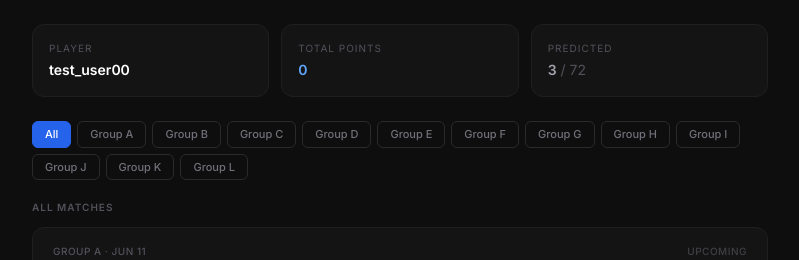
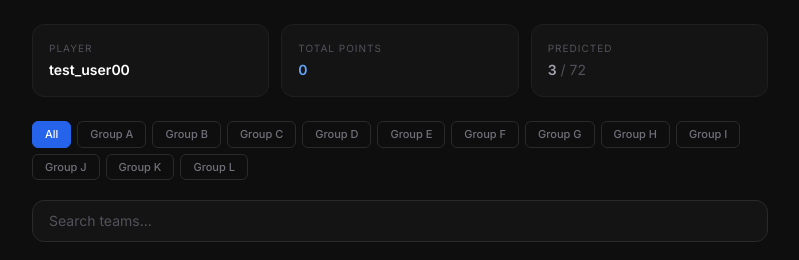
Before and after one commit to jkyplayz-rb/worldcup-predictor, a Flask app: page /matches in a window 1280 px wide. Shown: the part 119-379 px from the top of the page, without its empty margins (240-1039 px from the left). Run offline with Flask 3, Linux system fonts and the light colour scheme; a user stored in the database is signed in; data comes from the database, SQL or seed files in the repository; some libraries are stand-ins or nearby versions.

Commit message:
feat: match searching bar

```diff
--- a/templates/index.html
+++ b/templates/index.html
@@ -70,13 +70,21 @@
       {% endfor %}
     </div>
 
+    <div class="relative mb-4">
+      <input
+      type="text"
+      id="match-search"
+      placeholder="Search teams..."
+      class="w-full bg-[#141414] border border-[#2a2a2a] rounded-xl px-4 py-2.5 text-sm text-white placeholder-zinc-600 focus:outline-none focus:border-blue-600 transition">
+    </div>
+
     <p class="text-[10px] font-semibold text-zinc-600 uppercase tracking-widest mb-3">
       {{ selected_group if selected_group != 'All' else 'All Matches' }}
     </p>
 
     <div class="flex flex-col gap-2">
       {% for match in matches %}
-      <div class="bg-[#141414] border border-[#1f1f1f] rounded-xl px-5 py-4 hover:border-[#2a2a2a] transition">
+      <div class="match-card-item bg-[#141414] border border-[#1f1f1f] rounded-xl px-5 py-4 hover:border-[#2a2a2a] transition"></div>
 
         <div class="flex items-center justify-between mb-3">
           <span class="text-[10px] text-zinc-600 font-medium uppercase tracking-wider">{{ match.stage }} · {{ match.match_date|pretty_date }}</span>
@@ -178,6 +186,19 @@
       const s = Math.floor((diff % 60000) / 1000);
       document.getElementById('countdown').textContent = `${d}d ${h}h ${m}m ${s}s`;
     }
+
+  const searchInput = document.getElementById('match-search');
+  searchInput.addEventListener('input', function() {
+    const query = this.value.toLowerCase();
+    const cards = document.querySelectorAll('.match-card-item');
+    cards.forEach(card => {
+    const text = card.textContent.toLowerCase();
+    card.style.display = text.includes(query) ? 'block' : 'none';
+  });
+});
+
+
+
     updateCountdown();
     setInterval(updateCountdown, 1000);
   </script>
```
